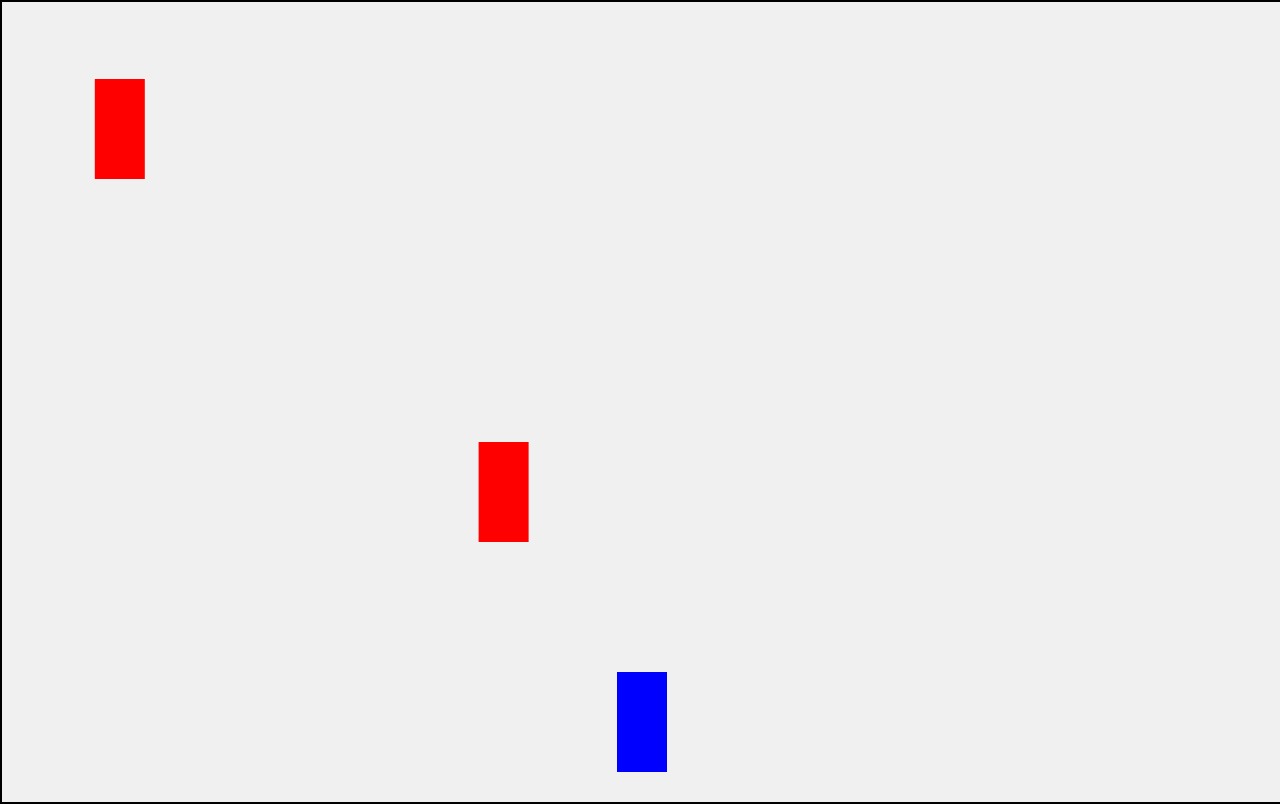
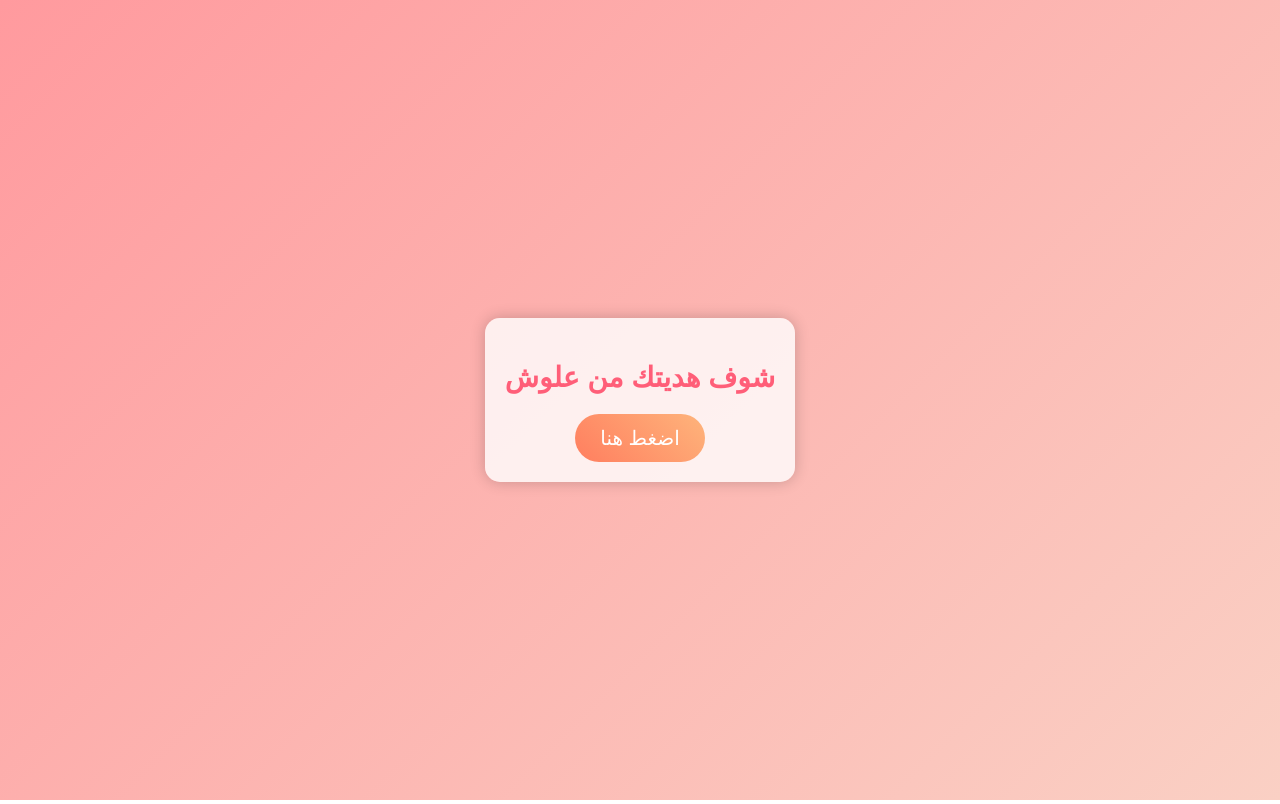
Before and after one commit to ssoo224/gift, a plain HTML site: page index.html in a window 1280 px wide. Drawn offline with Linux system fonts and the light colour scheme.

Commit message:
Update index.html

```diff
--- a/index.html
+++ b/index.html
@@ -1,105 +1,93 @@
 <!DOCTYPE html>
-<html lang="ar">
+<html lang="ar" dir="rtl">
 <head>
     <meta charset="UTF-8">
     <meta name="viewport" content="width=device-width, initial-scale=1.0">
-    <title>لعبة السيارات</title>
+    <title>هدية علوش</title>
     <style>
         body {
+            font-family: Arial, sans-serif;
+            display: flex;
+            justify-content: center;
+            align-items: center;
+            height: 100vh;
+            background: linear-gradient(135deg, #ff9a9e 0%, #fad0c4 100%);
+            text-align: center;
             margin: 0;
-            overflow: hidden;
+            flex-direction: column;
         }
-        canvas {
-            display: block;
-            background-color: #f0f0f0;
-            margin: 0 auto;
-            border: 2px solid black;
+        .container {
+            background-color: rgba(255, 255, 255, 0.8);
+            padding: 20px;
+            border-radius: 15px;
+            box-shadow: 0 0 15px rgba(0, 0, 0, 0.2);
+        }
+        h2 {
+            color: #ff5e78;
+            font-size: 28px;
+            font-weight: bold;
+            margin-bottom: 20px;
+        }
+        button {
+            padding: 12px 25px;
+            font-size: 20px;
+            cursor: pointer;
+            border: none;
+            border-radius: 50px;
+            background: linear-gradient(45deg, #ff7e5f, #feb47b);
+            color: #fff;
+            transition: transform 0.2s, box-shadow 0.2s;
+        }
+        button:hover {
+            transform: scale(1.1);
+            box-shadow: 0 8px 15px rgba(0, 0, 0, 0.2);
+        }
+        .gift {
+            font-size: 50px;
+            font-weight: bold;
+            color: #ff5e78;
+        }
+        .back-button {
+            font-size: 18px;
+            background: linear-gradient(45deg, #42e695, #3bb2b8);
+            color: #fff;
+            padding: 8px 15px;
+            border-radius: 50px;
+            border: none;
+            cursor: pointer;
+            margin-top: 25px;
+            transition: transform 0.2s, box-shadow 0.2s;
+        }
+        .back-button:hover {
+            transform: scale(1.1);
+            box-shadow: 0 8px 15px rgba(0, 0, 0, 0.2);
         }
     </style>
 </head>
 <body>
 
-<canvas id="gameCanvas"></canvas>
+<div class="container" id="container">
+    <h2>شوف هديتك من علوش</h2>
+    <button onclick="showGift()">اضغط هنا</button>
+</div>
 
 <script>
-    const canvas = document.getElementById('gameCanvas');
-    const ctx = canvas.getContext('2d');
+    function showGift() {
+        const gifts = [
+            { name: "نعال", icon: "👡" },
+            { name: "أكل", icon: "🍔" },
+            { name: "حب", icon: "❤️" },
+            { name: "إخوان", icon: "👬" }
+        ];
 
-    canvas.width = window.innerWidth;
-    canvas.height = window.innerHeight;
+        const randomGift = gifts[Math.floor(Math.random() * gifts.length)];
 
-    const carWidth = 50;
-    const carHeight = 100;
-    let carX = canvas.width / 2 - carWidth / 2;
-    let carY = canvas.height - carHeight - 30;
-    const carSpeed = 5;
-
-    const obstacles = [];
-    const obstacleWidth = 50;
-    const obstacleHeight = 100;
-    const obstacleSpeed = 3;
-
-    let isGameOver = false;
-
-    function drawCar() {
-        ctx.fillStyle = 'blue';
-        ctx.fillRect(carX, carY, carWidth, carHeight);
+        // إفراغ الصفحة وعرض الهدية فقط مع زر العودة
+        document.body.innerHTML = `
+            <div class="gift">${randomGift.icon} ${randomGift.name}</div>
+            <button class="back-button" onclick="location.reload()">الرجوع إلى البداية</button>
+        `;
     }
-
-    function drawObstacles() {
-        ctx.fillStyle = 'red';
-        obstacles.forEach(obstacle => {
-            ctx.fillRect(obstacle.x, obstacle.y, obstacleWidth, obstacleHeight);
-            obstacle.y += obstacleSpeed;
-        });
-    }
-
-    function generateObstacles() {
-        const obstacleX = Math.random() * (canvas.width - obstacleWidth);
-        obstacles.push({ x: obstacleX, y: -obstacleHeight });
-    }
-
-    function checkCollision() {
-        obstacles.forEach(obstacle => {
-            if (
-                carX < obstacle.x + obstacleWidth &&
-                carX + carWidth > obstacle.x &&
-                carY < obstacle.y + obstacleHeight &&
-                carY + carHeight > obstacle.y
-            ) {
-                isGameOver = true;
-            }
-        });
-    }
-
-    function update() {
-        if (isGameOver) {
-            ctx.fillStyle = 'black';
-            ctx.font = '48px Arial';
-            ctx.fillText('Game Over!', canvas.width / 2 - 100, canvas.height / 2);
-            return;
-        }
-
-        ctx.clearRect(0, 0, canvas.width, canvas.height);
-
-        drawCar();
-        drawObstacles();
-        checkCollision();
-
-        requestAnimationFrame(update);
-    }
-
-    document.addEventListener('keydown', function (event) {
-        if (event.key === 'ArrowLeft' && carX > 0) {
-            carX -= carSpeed;
-        }
-        if (event.key === 'ArrowRight' && carX < canvas.width - carWidth) {
-            carX += carSpeed;
-        }
-    });
-
-    setInterval(generateObstacles, 2000);
-    update();
 </script>
 
 </body>
```
